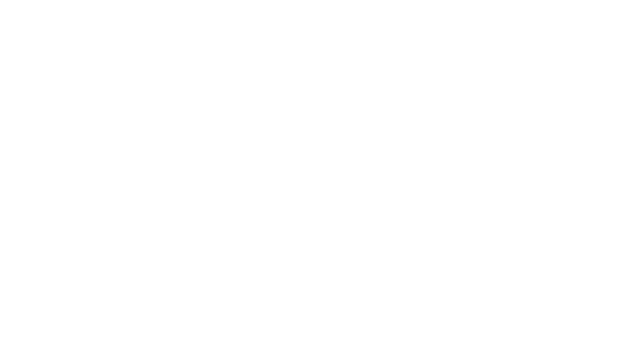
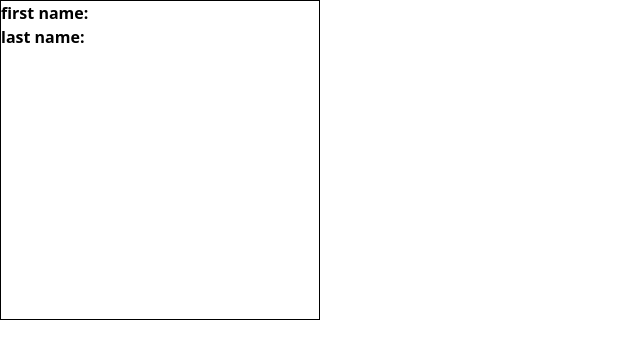
Before and after one commit to system-Barinda/React-project-of-learning, a React (Vite) app in the folder React_learning/: page / in a window 1280 px wide. Shown: the top 358 px of the page, without its empty margins (0-640 px from the left). Built offline with nearby package versions, Linux system fonts and the light colour scheme.

Commit message:
chore:done to learn

```diff
--- a/React_learning/src/Pagination/CardUser.jsx
+++ b/React_learning/src/Pagination/CardUser.jsx
@@ -0,0 +1,8 @@
+export default function CardUser(){
+    return(
+        <div className="border h-80 w-80">
+          <p><strong>first name:</strong></p>
+          <p><strong>last name:</strong></p>
+        </div>
+    )
+}
--- a/React_learning/src/Pagination/UserPagnation.jsx
+++ b/React_learning/src/Pagination/UserPagnation.jsx
@@ -1,5 +1,11 @@
+import CardUser from "./CardUser"
 import users from "./users"
 export default function UserPagnation(){
    const data = users
    console.log(data)
+   return(
+    <>
+       <CardUser />
+    </>
+   )
 }
```
